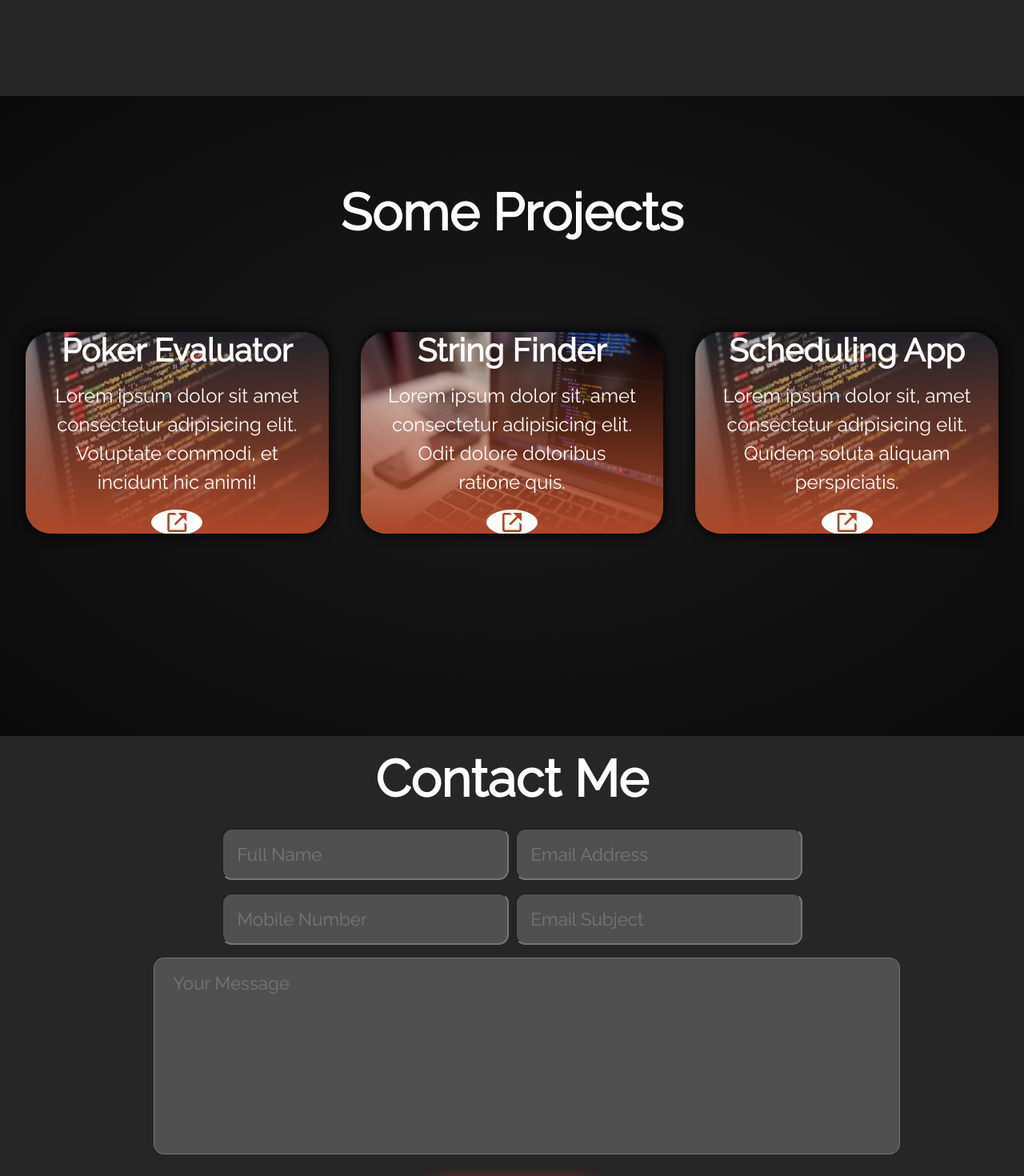
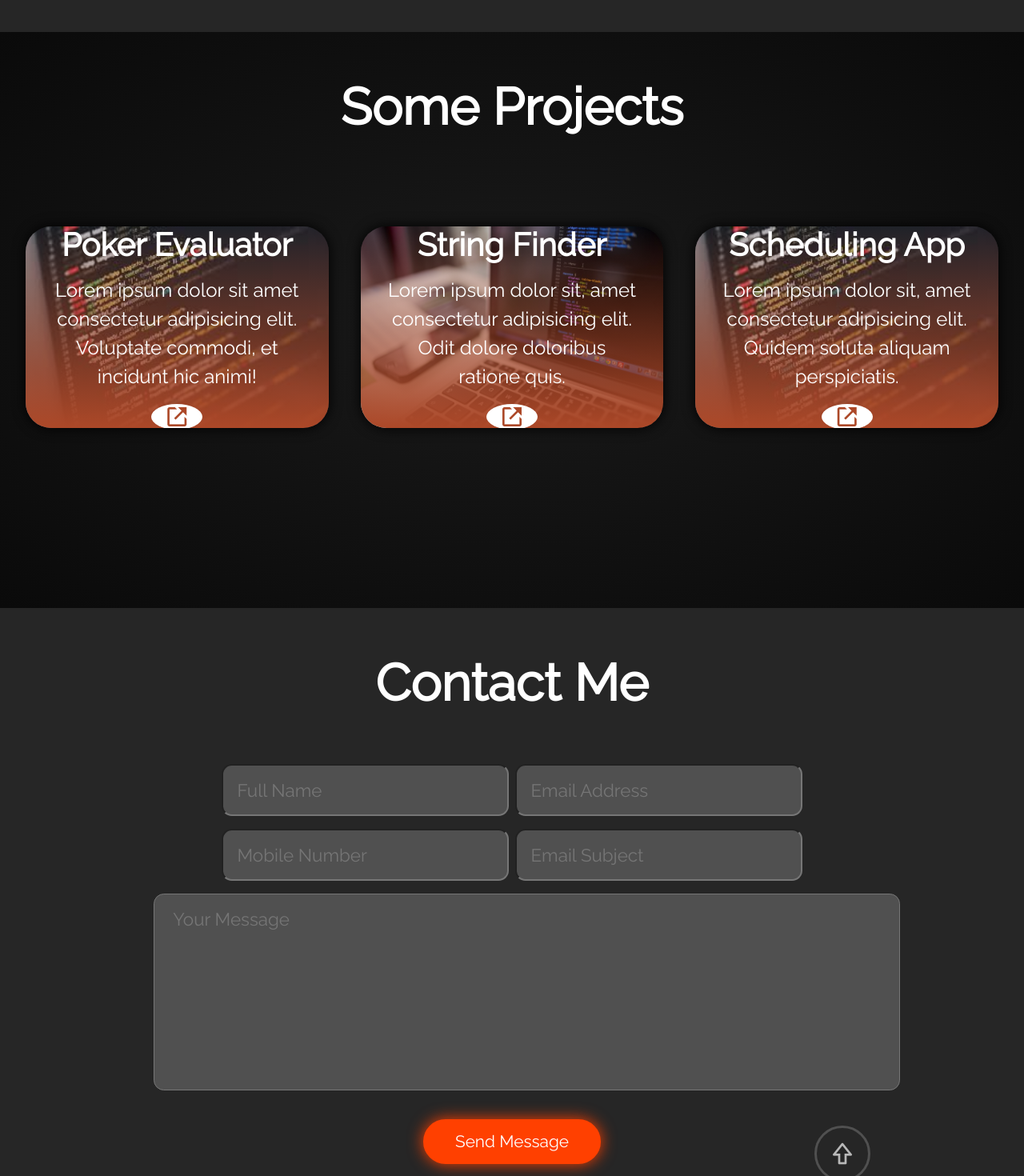
Before and after one commit to devin-w-rogers/thesis, a React (Create React App) app in the folder myapp/: page / in a window 1280 px wide. Shown: the part 1480-2950 px from the top of the page at 80% size. Built offline with nearby package versions, Linux system fonts and the light colour scheme.

Commit message:
fix sections to all be same size

```diff
--- a/myapp/src/App.css
+++ b/myapp/src/App.css
@@ -8,6 +8,26 @@
   font-family: Raleway, Verdana, Tahoma, sans-serif;
   scroll-behavior: smooth;
 }
+
+html {
+  scroll-snap-type: mandatory;
+}
+
+:root {
+
+}
+
+/* section {
+  padding: 0px 30px;
+  display: flex;
+  justify-content: center;
+  align-items: center;
+  height: 100vh;
+  scroll-snap-align: start;
+}
+.darkBG {
+  background: radial-gradient(#1a1a1a, #0a0a0a); /* 10%, 50%
+} */
 
 /* Nav Bar Styles --------------------------------------------------------- */
 nav {
@@ -35,7 +55,7 @@ nav a {
   /*line-height: 2rem;*/
   font-size: 1.15rem;
   color: black;
-  transition: .35s;
+  transition: .25s;
 }
 
 nav a:hover {
@@ -60,13 +80,13 @@ nav img {
 
 /* Home Page Styles --------------------------------------------------------- */
 main {
-  background-color: #8b8b8b;
   background: radial-gradient(#1a1a1a, #0a0a0a); /* 10%, 50% */
   padding: 0px 30px;
   display: flex;
   justify-content: center;
   align-items: center;
   height: 100vh;
+  scroll-snap-align: start;
 }
 
 .hexhs {
@@ -167,12 +187,13 @@ p {
 /* About Me Styles --------------------------------------------------------- */
 #aboutMe {
   background-color: #262626; /* #262626 */
+  scroll-margin-top: 10vh;
   padding: 0px 30px;
   display: flex;
   justify-content: center;
   align-items: center;
-  height: 100vh;
-  scroll-behavior: smooth
+  height: 90vh;
+  scroll-snap-align: start;
 }
 
 #aboutText {
@@ -183,14 +204,16 @@ p {
 /* Portfolio Styles -------------------------------------------------------- */
 .work {
   background: radial-gradient(#1a1a1a, #0a0a0a);
-  height: 100vh;
+  height: 90vh;
+  scroll-margin-top: 10vh;
+  scroll-snap-align: start;
 }
 
 .work h2 {
   margin-bottom: 4rem;
   color: white;
   text-align: center;
-  padding-top: 13.5vh;
+  padding-top: 7vh;
   font-size: 8vh;
 }
 
@@ -269,15 +292,17 @@ p {
 /* Contact Styles -------------------------------------------------------- */
 .contact {
   background-color: #262626; /* #262626 */
+  scroll-margin-top: 10vh;
   padding: 0px 30px;
-  min-height: 89vh;
+  height: 90vh;
+  scroll-snap-align: start;
 }
 
 .contact h2 {
   margin-bottom: 0rem;
   color: white;
   text-align: center;
-  padding: 1rem 0;
+  padding: 7vh 0;
   font-size: 8vh;
 }
 
```
